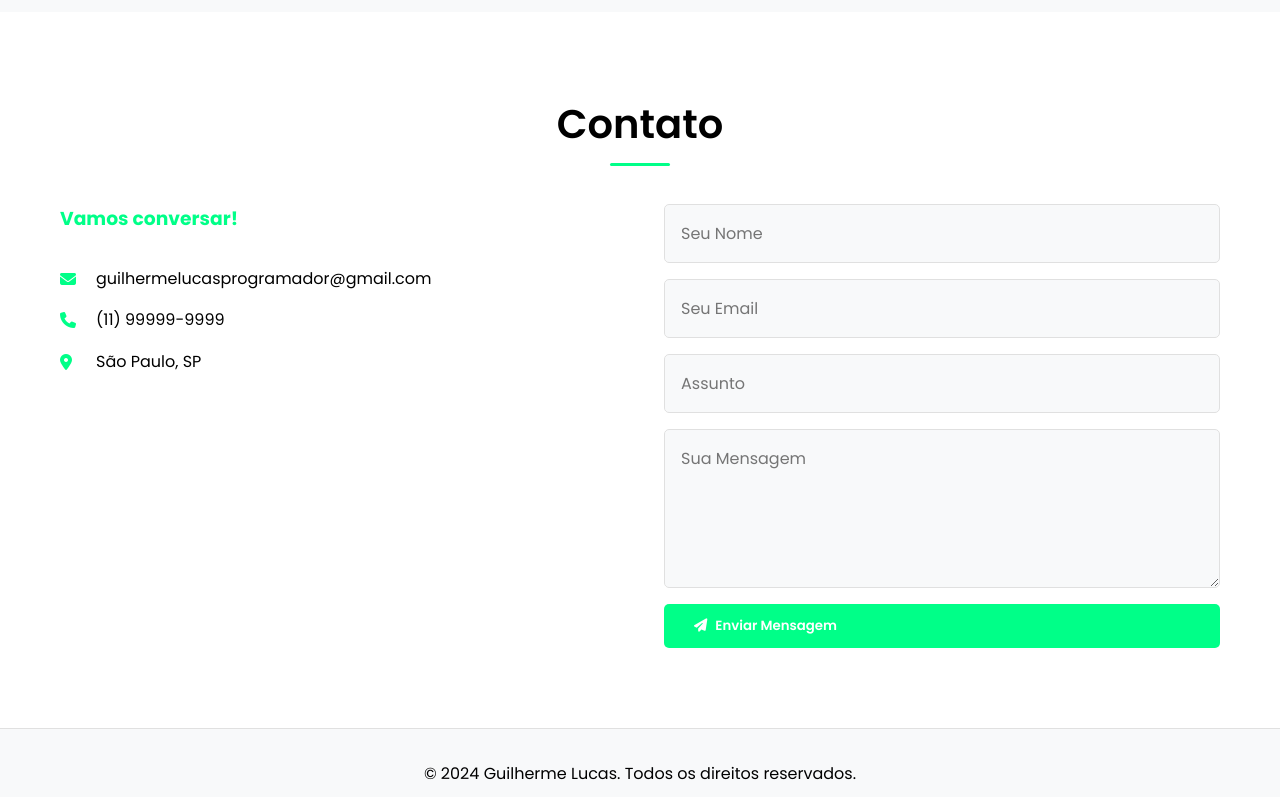
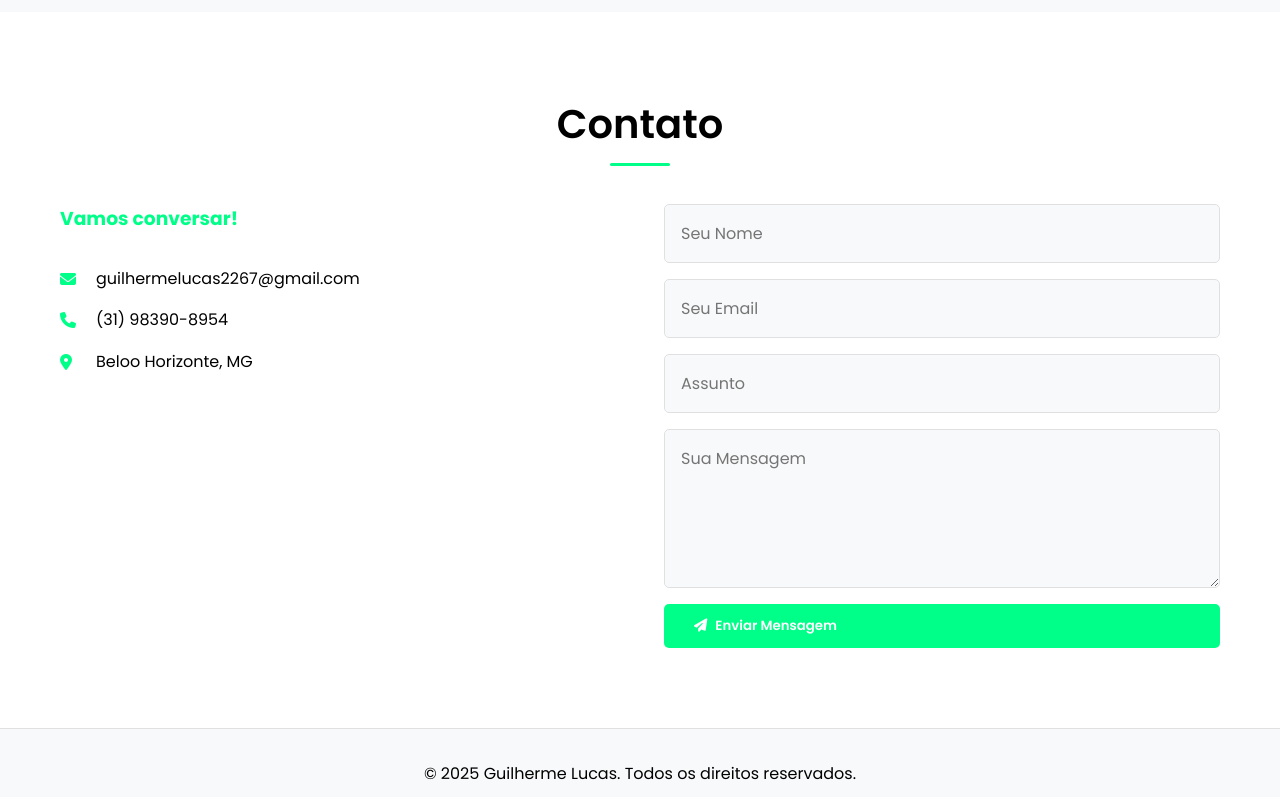
Before and after one commit to guilhermelucas2267-spec/portifolio, a plain HTML site: page index.html in a window 1280 px wide. Shown: the part 2718-3515 px from the top of the page. Drawn offline with Linux system fonts and the light colour scheme.

Commit message:
index.html

```diff
--- a/index.html
+++ b/index.html
@@ -60,8 +60,8 @@
             <h2 class="titulo-secao">Sobre Mim</h2>
             <div class="conteudo-sobre">
                 <div class="texto-sobre">
-                    <p>Sou um desenvolvedor iniciante apaixonado por tecnologia. Estou sempre aprendendo novas tecnologias e buscando melhorar minhas habilidades.</p>
-                    <p>Atualmente focado em desenvolvimento full-stack e em busca da primeira oportunidade no mercado.</p>
+                    <p>Sou um desenvolvedor iniciante apaixonado por tecnologia. Estou sempre aprendendo novas novidades da tecnologias e buscando melhorar minhas habilidades.</p>
+                    <p>Atualmente focado no desenvolvimento de minha carreira de programador e em busca da primeira oportunidade no mercado.</p>
                 </div>
                 <div class="imagem-sobre">
                     <div class="placeholder-imagem">
@@ -189,15 +189,15 @@
                     <h3>Vamos conversar!</h3>
                     <div class="item-contato">
                         <i class="fas fa-envelope"></i>
-                        <span>guilhermelucasprogramador@gmail.com</span>
+                        <span>guilhermelucas2267@gmail.com</span>
                     </div>
                     <div class="item-contato">
                         <i class="fas fa-phone"></i>
-                        <span>(11) 99999-9999</span>
+                        <span>(31) 98390-8954</span>
                     </div>
                     <div class="item-contato">
                         <i class="fas fa-map-marker-alt"></i>
-                        <span>São Paulo, SP</span>
+                        <span>Beloo Horizonte, MG</span>
                     </div>
                 </div>
                 <form class="formulario-contato" action="https://formsubmit.co/guilhermelucasprogramador@gmail.com" method="POST">
@@ -220,10 +220,11 @@
 
     <footer>
         <div class="container">
-            <p>&copy; 2024 Guilherme Lucas. Todos os direitos reservados.</p>
+            <p>&copy; 2025 Guilherme Lucas. Todos os direitos reservados.</p>
         </div>
     </footer>
 
     <script src="script.js"></script>
 </body>
+
 </html>
```
